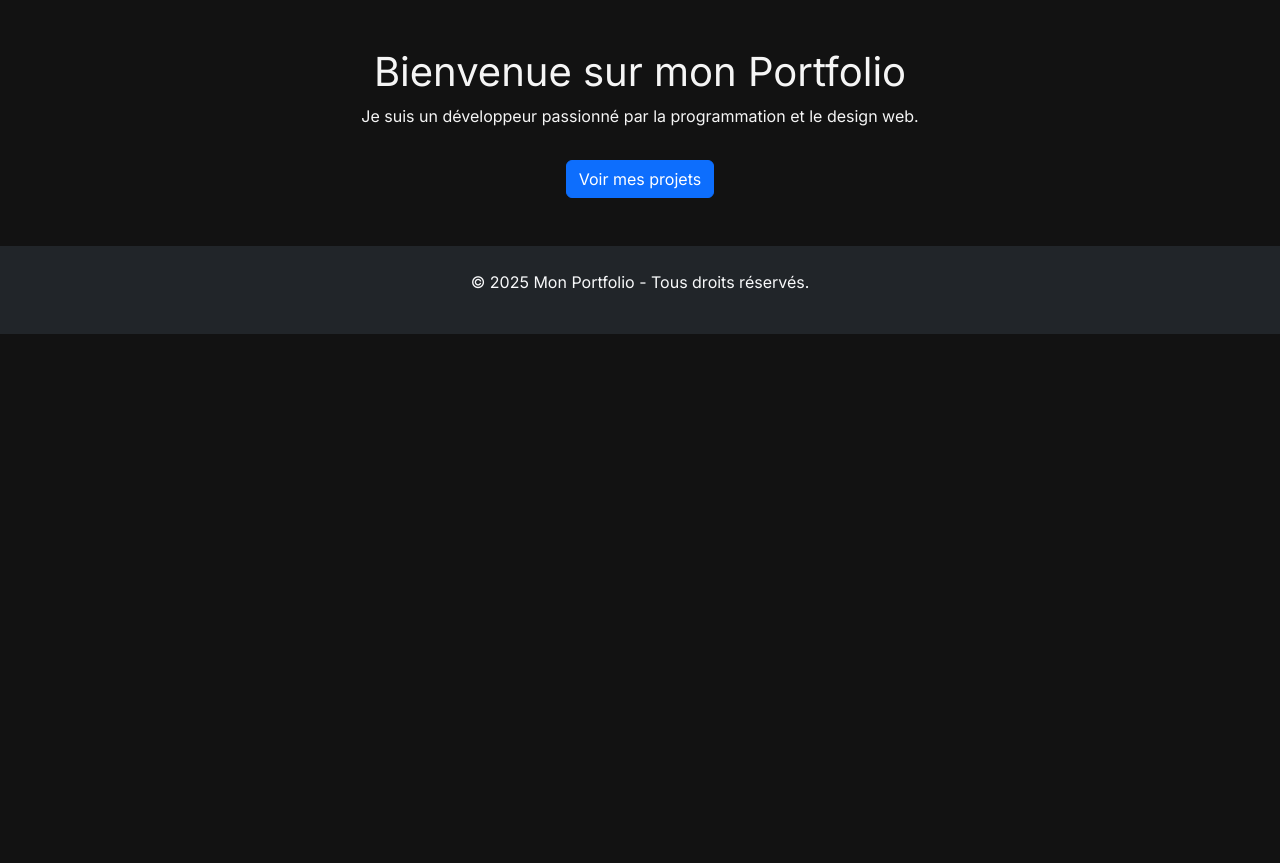
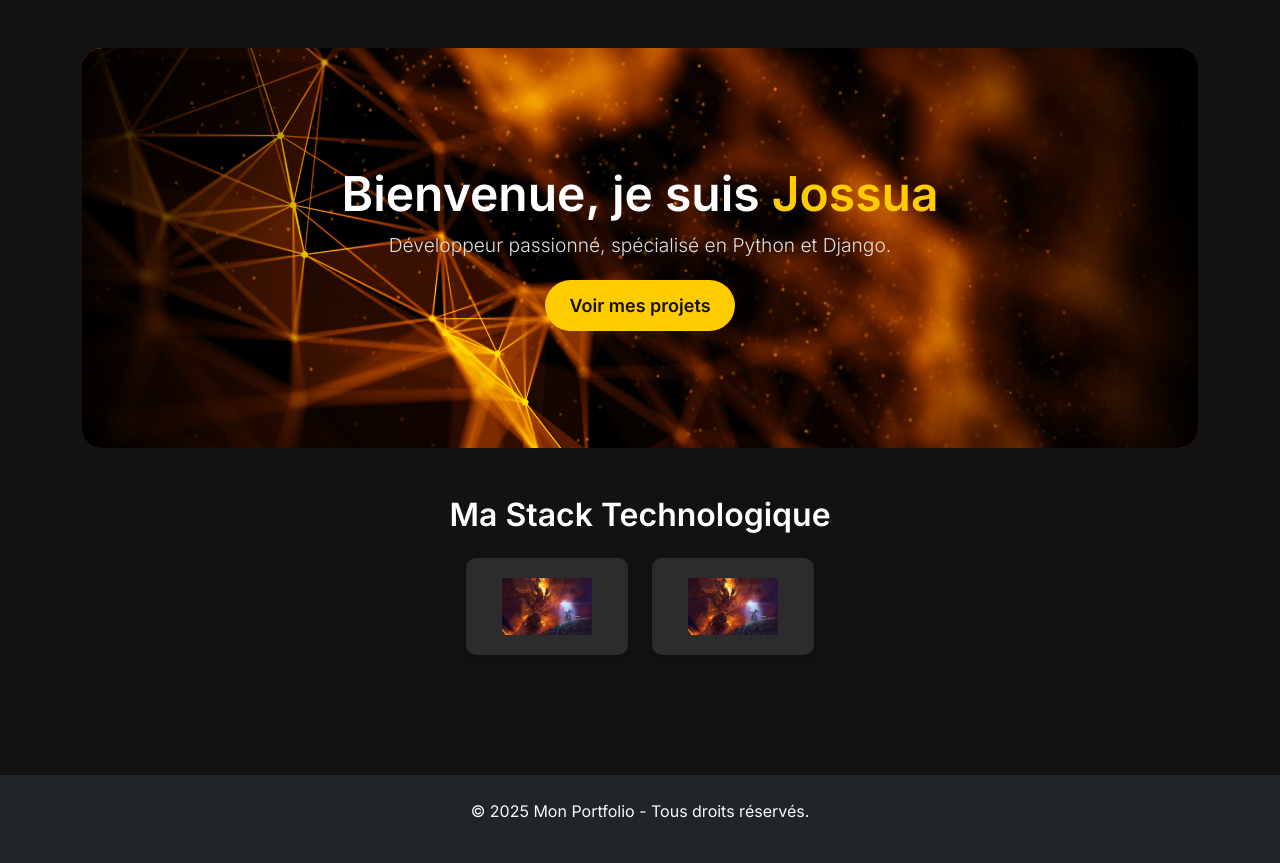
Before and after one commit to JossuaBELINCOVAREL/Portfolio_Jossua_BELINCOVAREL, a Django app: page / in a window 1280 px wide. Shown: the part 81-944 px from the top of the page. Before the commit the page ends 800 px from the top, so only its background shows below. Run offline with Django 5.2, Linux system fonts and the light colour scheme.

Commit message:
Fix HTML and CSS

```diff
--- a/main/static/main/styles.css
+++ b/main/static/main/styles.css
@@ -31,21 +31,62 @@ body {
     opacity: 0.7;
 }
 
-/* ✅ Section Héro */
+/* ✅ HERO SECTION */
 .hero {
+    position: relative;
+    width: 100%;
+    height: 50vh; /* Pleine hauteur */
+    background-image: url("{% static 'main/images/background.jpg' %}"); /* L'image de fond */
+    background-size: cover;
+    background-position: center;
+    display: flex;
+    align-items: center;
+    justify-content: center;
     text-align: center;
-    padding: 120px 20px;
+    padding: 20px;
+    border-radius: 20px; /* Arrondi les coins du conteneur Hero */
+    overflow: hidden; /* Pour ne pas que l'image dépasse du conteneur arrondi */
+}
+
+/* Overlay avec dégradé */
+.hero::before {
+    content: "";
+    position: absolute;
+    top: 0;
+    left: 0;
+    width: 100%;
+    height: 100%;
+    background:
+        radial-gradient(circle, rgba(0, 0, 0, 0) 50%, rgb(0, 0, 0) 100%);
+    border-radius: 20px; /* Assure que l'overlay ait aussi des bords arrondis */
+    z-index: 1;
+}
+
+/* Contenu principal qui doit être au-dessus de l'overlay */
+.hero-content {
+    position: relative;
+    max-width: 600px;
+    z-index: 2; /* Pour s'assurer que le texte est au-dessus de l'overlay */
 }
 
 .hero h1 {
-    font-size: 2.8rem;
+    font-size: 3rem;
     font-weight: 600;
-    color: #f5f5f5;
-    text-transform: uppercase;
-    letter-spacing: 2px;
+    color: #fff;
 }
 
-/* ✅ Bouton */
+.hero .highlight {
+    color: #ffcc00; /* Accentuation */
+}
+
+.hero p {
+    font-size: 1.2rem;
+    font-weight: 300;
+    margin-bottom: 20px;
+    color: #e0e0e0;
+}
+
+/* ✅ BOUTON CTA */
 .btn-custom {
     display: inline-block;
     padding: 12px 24px;
@@ -84,3 +125,60 @@ body {
     border-radius: 15px;
     box-shadow: 0px 4px 10px rgba(0, 0, 0, 0.2);
 }
+
+/* Section des Stack Technologiques */
+.tech-stacks {
+    background-color: #121212; /* Couleur de fond sombre pour bien contraster avec les logos */
+    padding-top: 50px;
+    padding-bottom: 50px;
+}
+
+.tech-card {
+    background-color: #2c2c2c; /* Fond plus sombre pour les cartes */
+    padding: 20px;
+    border-radius: 10px; /* Coins arrondis */
+    display: flex;
+    align-items: center;
+    justify-content: center;
+    transition: all 0.3s ease-in-out;
+    box-shadow: 0 4px 10px rgba(0, 0, 0, 0.2); /* Ombre subtile */
+}
+
+.tech-card:hover {
+    transform: translateY(-5px); /* Légère élévation au survol */
+    box-shadow: 0 8px 20px rgba(0, 0, 0, 0.3); /* Ombre plus marquée */
+}
+
+.tech-card img {
+    width: 100%;
+    max-width: 90px; /* Limite la taille des logos */
+    height: auto;
+    object-fit: contain; /* Garder le ratio sans déformation */
+}
+
+h2 {
+    font-size: 2rem;
+    color: #ffcc00;
+    font-weight: bold;
+}
+
+@media (max-width: 576px) {
+    /* Sur smartphone, 2 logos par ligne */
+    .tech-card {
+        width: 100%;
+    }
+}
+
+@media (min-width: 576px) and (max-width: 992px) {
+    /* Sur tablette, 3 logos par ligne */
+    .tech-card {
+        width: 100%;
+    }
+}
+
+@media (min-width: 992px) {
+    /* Sur desktop, jusqu'à 6 logos par ligne */
+    .tech-card {
+        width: 100%;
+    }
+}
--- a/main/templates/main/base.html
+++ b/main/templates/main/base.html
@@ -7,7 +7,13 @@
     <title>{% block title %}Mon Portfolio{% endblock %}</title>
     <link href="https://cdn.jsdelivr.net/npm/bootstrap@5.3.0/dist/css/bootstrap.min.css" rel="stylesheet">
     <link href="{% static 'main/styles.css' %}" rel="stylesheet">
+    <style>
+        .hero {
+            background-image: url("{% static 'main/images/background.jpg' %}");
+        }
+    </style>
 </head>
+
 <body>
 
     <!-- Navigation -->
--- a/main/templates/main/home.html
+++ b/main/templates/main/home.html
@@ -1,11 +1,34 @@
 {% extends 'main/base.html' %}
+{% load static %}
 
 {% block title %}Accueil - Portfolio{% endblock %}
 
 {% block content %}
-<div class="text-center">
-    <h1>Bienvenue sur mon Portfolio</h1>
-    <p>Je suis un développeur passionné par la programmation et le design web.</p>
-    <a href="{% url 'projects' %}" class="btn btn-primary mt-3">Voir mes projets</a>
-</div>
+<header class="hero">
+    <div class="hero-content">
+        <h1>Bienvenue, je suis <span class="highlight">Jossua</span></h1>
+        <p>Développeur passionné, spécialisé en Python et Django.</p>
+        <a href="{% url 'projects' %}" class="btn-custom">Voir mes projets</a>
+    </div>
+</header>
+<!-- Section Stack Technologies -->
+<section class="tech-stacks py-5">
+    <div class="container">
+        <h2 class="text-center text-white mb-4">Ma Stack Technologique</h2>
+        <div class="row justify-content-center">
+            <!-- Exemple de Stack (répéter les divs avec des logos pour chaque technologie) -->
+            <div class="col-6 col-md-4 col-lg-2 mb-4">
+                <div class="tech-card">
+                    <img src="{% static 'C:\Users\jossu\Documents\perso\dev\portfolio\main\static\main\images\imgs.jpeg' %}" alt="Logo Stack 1" class="img-fluid">
+                </div>
+            </div>
+            <div class="col-6 col-md-4 col-lg-2 mb-4">
+                <div class="tech-card">
+                    <img src="{% static 'C:\Users\jossu\Documents\perso\dev\portfolio\main\static\main\images\imgs.jpeg' %}" alt="Logo Stack 2" class="img-fluid">
+                </div>
+            </div>
+            <!-- Ajoute plus de divs ici pour d'autres stacks -->
+        </div>
+    </div>
+</section>
 {% endblock %}
```
Also changed, not shown: main/static/main/images/background.jpg.
